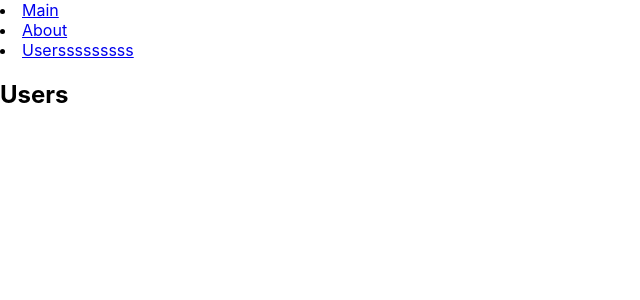
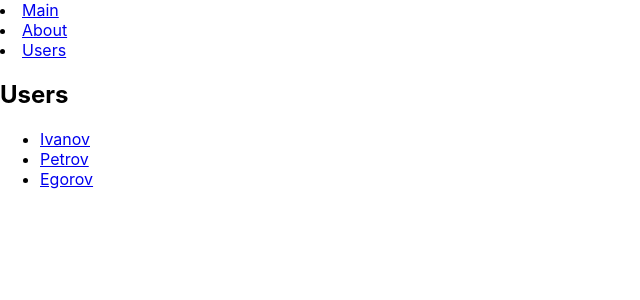
Before and after one commit to SeddiMK/18_React, a React (Create React App) app in the folder app_3/: page /users in a window 1280 px wide. Shown: the top 300 px of the page, without its empty margins (0-640 px from the left). Built offline with nearby package versions, Linux system fonts and the light colour scheme.

Commit message:
React_3-Router+SPI-app

```diff
--- a/app_3/src/App.js
+++ b/app_3/src/App.js
@@ -3,15 +3,17 @@ import Header from './Header';
 import About from './About';
 import Users from './Users';
 import Main from './Main';
+import UserId from './UserId';
+import Error from './Error';
 
 import { BrowserRouter as Router, Route, Link, Routes } from 'react-router-dom';
 
 function App() {
   return (
     <>
-      {/* <Header></Header> */}
+      <Header></Header>
       <Router>
-        <nav>
+        {/* <nav>
           <li>
             <Link to="/">Main</Link>
           </li>
@@ -21,19 +23,14 @@ function App() {
           <li>
             <Link to="/users">Usersssssssss</Link>
           </li>
-        </nav>
+        </nav> */}
         <Routes>
           <Route exact path="/" element={<Main />}></Route>
           <Route path="/about" element={<About />}></Route>
-          <Route path="/users" element={<Users />}></Route>
-          <Route
-            path="*"
-            element={
-              <div>
-                <h2>404 Page not found etc</h2>
-              </div>
-            }
-          ></Route>
+          <Route exact path="/users" element={<Users />}></Route>
+          <Route path="/users/:userName" element={<UserId />}></Route>
+
+          <Route path="*" element={<Error />}></Route>
         </Routes>
       </Router>
     </>
--- /dev/null
+++ b/app_3/src/Error.js
@@ -0,0 +1,8 @@
+function Error() {
+  return (
+    <>
+      <h2>404 Page not found etc</h2>
+    </>
+  );
+}
+export default Error;
--- /dev/null
+++ b/app_3/src/UserId.js
@@ -0,0 +1,12 @@
+import { useParams } from 'react-router-dom';
+
+function UserId() {
+  let { userName } = useParams();
+  return (
+    <div>
+      <a href="/users">Назад</a>
+      <h2>User: {userName}</h2>
+    </div>
+  );
+}
+export default UserId;
--- a/app_3/src/Users.js
+++ b/app_3/src/Users.js
@@ -2,6 +2,17 @@ function Users() {
   return (
     <>
       <h2>Users</h2>
+      <ul>
+        <li>
+          <a href="/users/ivanov">Ivanov</a>
+        </li>
+        <li>
+          <a href="/users/petrov">Petrov</a>
+        </li>
+        <li>
+          <a href="/users/egorov">Egorov</a>
+        </li>
+      </ul>
     </>
   );
 }
```
